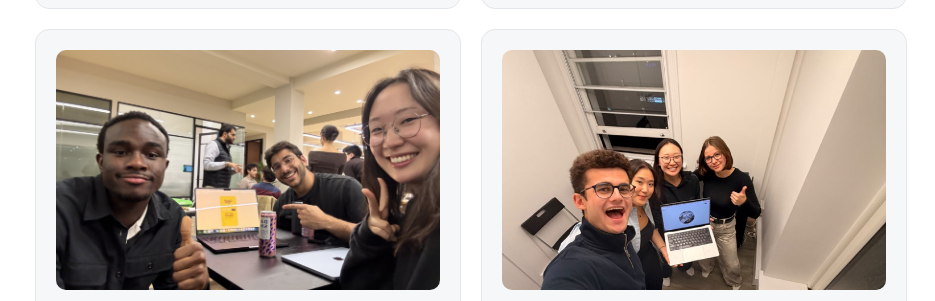
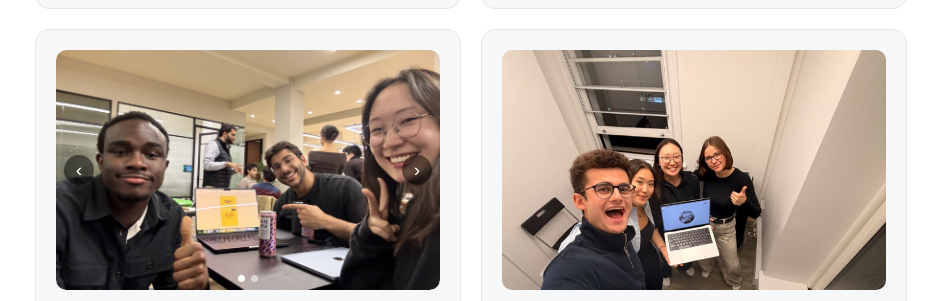
Before and after one commit to Rylie-KIM/Rylie-KIM.github.io, a plain HTML site: page index.html in a window 1280 px wide. Shown: the part 1042-1343 px from the top of the page, without its empty margins (345-1280 px from the left). Drawn offline with Linux system fonts and the light colour scheme.

Commit message:
feat: add Neuron Match slide to the project carousel
Co-Authored-By: Claude Sonnet 5.5 <noreply@anthropic.com>

```diff
--- a/index.html
+++ b/index.html
@@ -66,7 +66,7 @@
     </article>
 
     <article class="card">
-      <img class="thumb" src="assets/projects/biocomputing.jpg" alt="Neuron Match team at the Biocomputing Hack" loading="lazy" style="object-position:center 60%">
+      <div class="carousel"><div class="track"><img class="thumb" src="assets/projects/biocomputing.jpg" alt="Neuron Match team at the Biocomputing Hack" loading="lazy" style="object-position:center 60%"><a href="assets/projects/biocomputing_slide.png"><img class="thumb" style="object-position:top" src="assets/projects/biocomputing_slide.png" alt="Neuron Match: how a link forms between face and slot neurons" loading="lazy"></a></div></div>
       <h3>Neuron Match</h3>
       <div class="meta">Biocomputing Hack · Nov 2026</div>
       <p>A Memory card game played against a simulated network of 64 leaky integrate and fire neurons, modelled on the Cortical Labs CL1 simulator. Reward gated learning stores the only memory in the connection weights, and noise sets the difficulty (about 82% recall at 0.35 mV on a 12 card board, against 9% by chance). A simulation in the browser, not real neurons. Team project.</p>
```
Also changed, not shown: assets/projects/biocomputing_slide.png (added).
